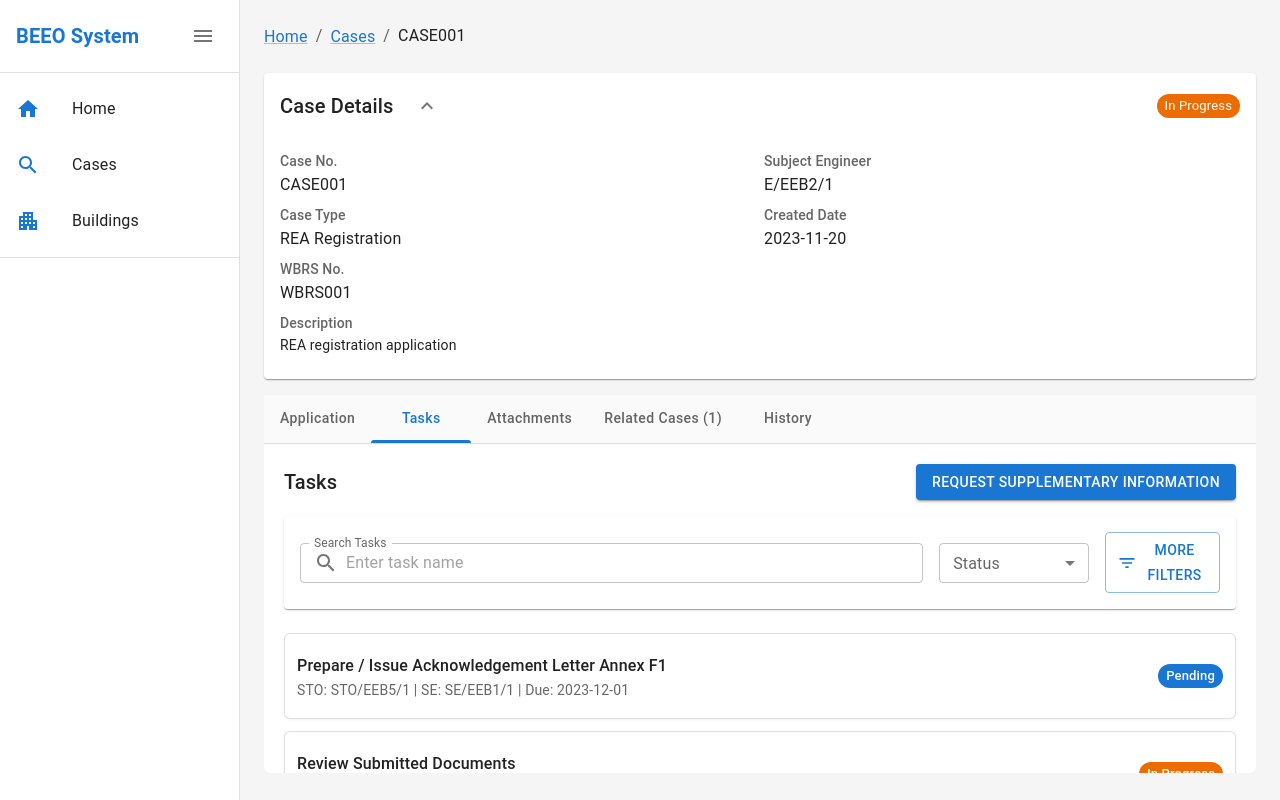
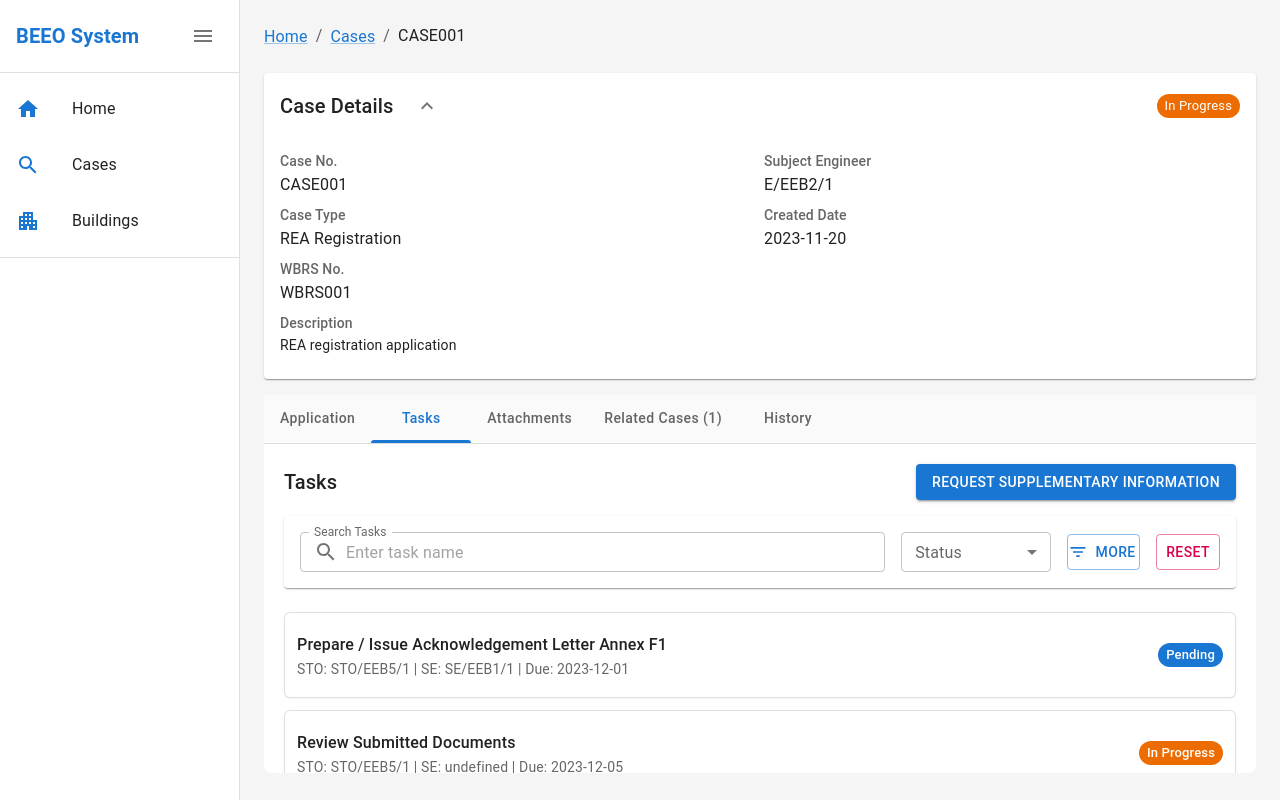
Before and after one commit to lewenlll/beeo_ui, a React (Create React App) app: page /cases/1 in a window 1280 px wide. Both pictures are taken after a click on the tab "Tasks". Built offline with nearby package versions, Linux system fonts and the light colour scheme.

Commit message:
add reset filter

```diff
--- a/src/components/case/CaseDetail.jsx
+++ b/src/components/case/CaseDetail.jsx
@@ -1264,6 +1264,7 @@ const CaseDetail = () => {
                         variant="outlined"
                         size="small"
                         fullWidth
+                        value={taskFilter}
                         InputProps={{
                           startAdornment: (
                             <InputAdornment position="start">
@@ -1295,7 +1296,22 @@ const CaseDetail = () => {
                         startIcon={<FilterListIcon />}
                         onClick={() => setAdvancedFilterOpen(!advancedFilterOpen)}
                       >
-                        More Filters
+                        More
+                      </Button>
+
+                      <Button
+                        variant="outlined"
+                        color="secondary"
+                        onClick={() => {
+                          setTaskFilter('');
+                          setStatusFilter('');
+                          setStoFilter('');
+                          setDueDateFromFilter('');
+                          setDueDateToFilter('');
+                          setAdvancedFilterOpen(false);
+                        }}
+                      >
+                        Reset
                       </Button>
                     </Paper>
 
@@ -1310,6 +1326,7 @@ const CaseDetail = () => {
                               variant="outlined"
                               size="small"
                               fullWidth
+                              value={stoFilter}
                               onChange={(e) => setStoFilter(e.target.value)}
                             />
                           </Grid>
@@ -1320,6 +1337,7 @@ const CaseDetail = () => {
                               variant="outlined"
                               size="small"
                               fullWidth
+                              value={dueDateFromFilter}
                               InputLabelProps={{ shrink: true }}
                               onChange={(e) => setDueDateFromFilter(e.target.value)}
                             />
@@ -1331,6 +1349,7 @@ const CaseDetail = () => {
                               variant="outlined"
                               size="small"
                               fullWidth
+                              value={dueDateToFilter}
                               InputLabelProps={{ shrink: true }}
                               onChange={(e) => setDueDateToFilter(e.target.value)}
                             />
```
